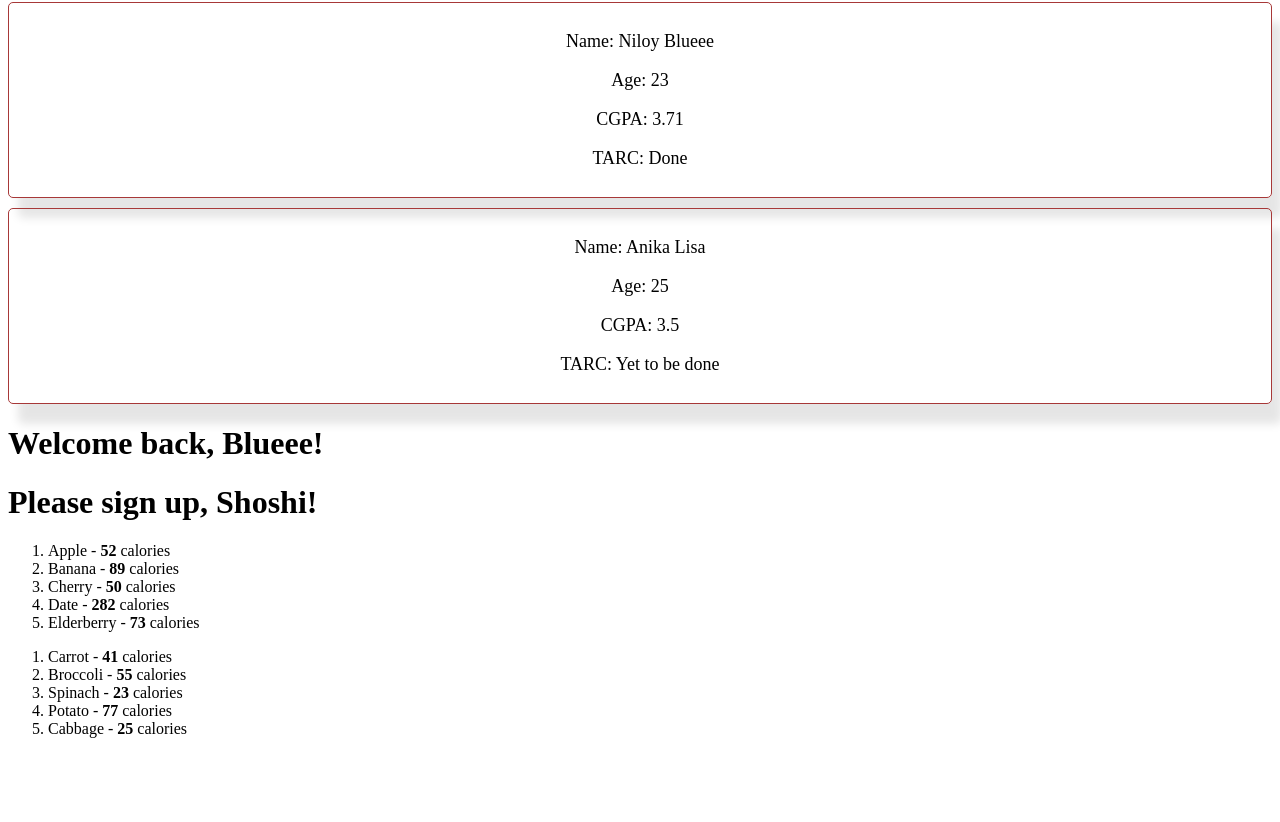
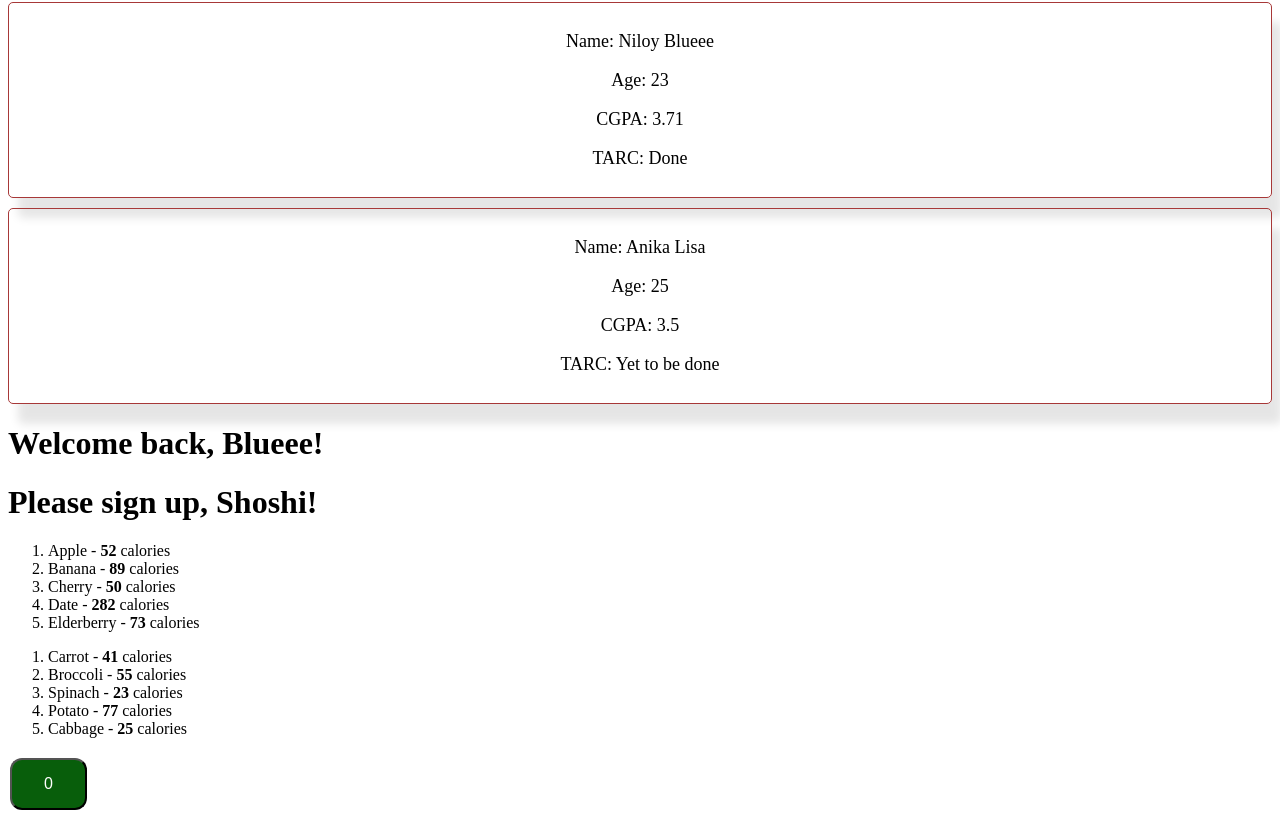
Before and after one commit to niloyblueee/Learning_ReactJS, a React (Vite) app in the folder learning_react/: page / in a window 1280 px wide. Shown: the part 442-1264 px from the top of the page. Before the commit the page ends 1196 px from the top, so only its background shows below. Built offline with nearby package versions, Linux system fonts and the light colour scheme.

Commit message:
learnt a lot of clickevent function

```diff
--- a/learning_react/src/App.jsx
+++ b/learning_react/src/App.jsx
@@ -10,7 +10,7 @@ import UserGreeting from './UserGreeting.jsx';
 
 import List from './List.jsx';
 
-
+import Button2 from './Button/Button2.jsx';
 
 function App() {
     return (
@@ -34,9 +34,7 @@ function App() {
 
         {/*Click events*/}
 
-
-
-
+        <Button2 Classname="button-class2" />
 
         </>
     );
--- /dev/null
+++ b/learning_react/src/Button/Button2.jsx
@@ -0,0 +1,34 @@
+import React, { useState } from 'react';
+import styles from './Button.module.css';
+function Button2() {
+
+    // The function that will be called when the button is clicked
+    // This function shows an alert message
+    const handleClick = () => {
+        alert('Button2 clicked!');
+    };
+
+    // Using useState to manage the count state
+    // useState is a React Hook that lets you add state to functional components
+    // The initial value of count is set to 0
+    // setCount is the function to update the count state
+    // The handleClick2 function increments the count by 1 each time the button is clicked
+    //Without using useState, the count would not persist between renders
+    // and the button would always show 0
+    const [count, setCount] = useState(0);
+    const handleClick2 = () => {
+        setCount(count + 1);
+    };
+
+
+
+    return (
+        <>
+        {/*onclick = {() => function(arguments)} onclick was the event handler*/}
+        <button className={styles.ButtonCssBroCode} onClick={() => handleClick2()}>{count}</button>
+        </>
+    );
+};
+
+export default Button2;
+// This is a simple button component that shows an alert when clicked.
```
